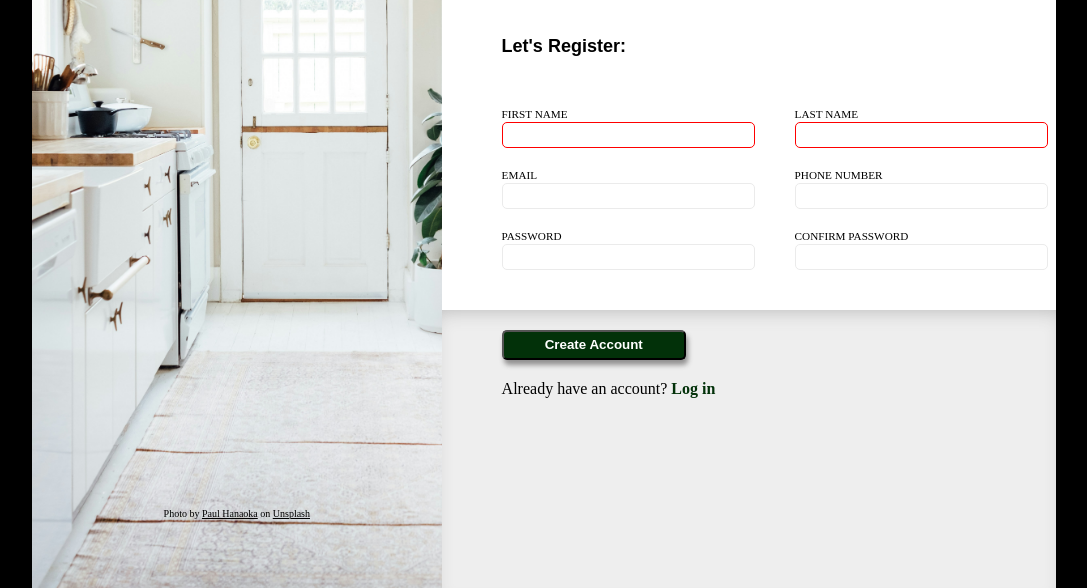
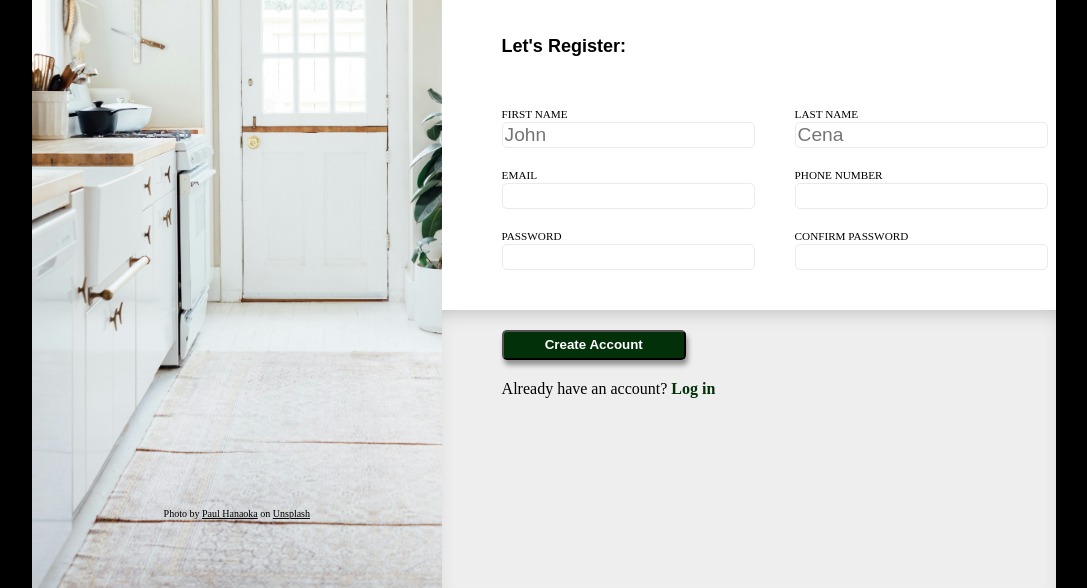
Before and after one commit to shivankyadav2022/loginpagehomemgmt, a plain HTML site: page index.html in a window 1280 px wide. Shown: the part 292-880 px from the top of the page, without its empty margins (96-1183 px from the left). Drawn offline with Linux system fonts and the light colour scheme.

Commit message:
make changes in first name and last name
now they show invalid values when user enters some
input not right from the beginning.

```diff
--- a/index.html
+++ b/index.html
@@ -28,11 +28,11 @@
                     <div>
                        <div>
                            <p><label for="firstName">FIRST NAME</label></p>
-                            <input type="text" id="firstName" name="userfirstname" required>
+                            <input type="text" id="firstName" name="userfirstname" placeholder="John" required pattern="^[a-zA-Z]{1,}$">
                                                </div>
                                                <div>
                             <p><label for="lastName">LAST NAME</label></p>
-                            <input type="text" id="lastName" name="userlastname" required>
+                            <input type="text" id="lastName" name="userlastname" placeholder="Cena" pattern="^[a-zA-Z]{1,}$" required>
                        </div>
                     </div>
                     <div>
--- a/style.css
+++ b/style.css
@@ -169,7 +169,9 @@ form>div{
     color:rgb(2, 49, 9) ;
     font-weight:900;
 }
-
-input:invalid{
+input[type="text"]:invalid:not(:placeholder-shown){
     border: 1px solid red;
 }
+input:invalid:not(input[type="text"]){
+    border: 1px solid red;
+}
```
